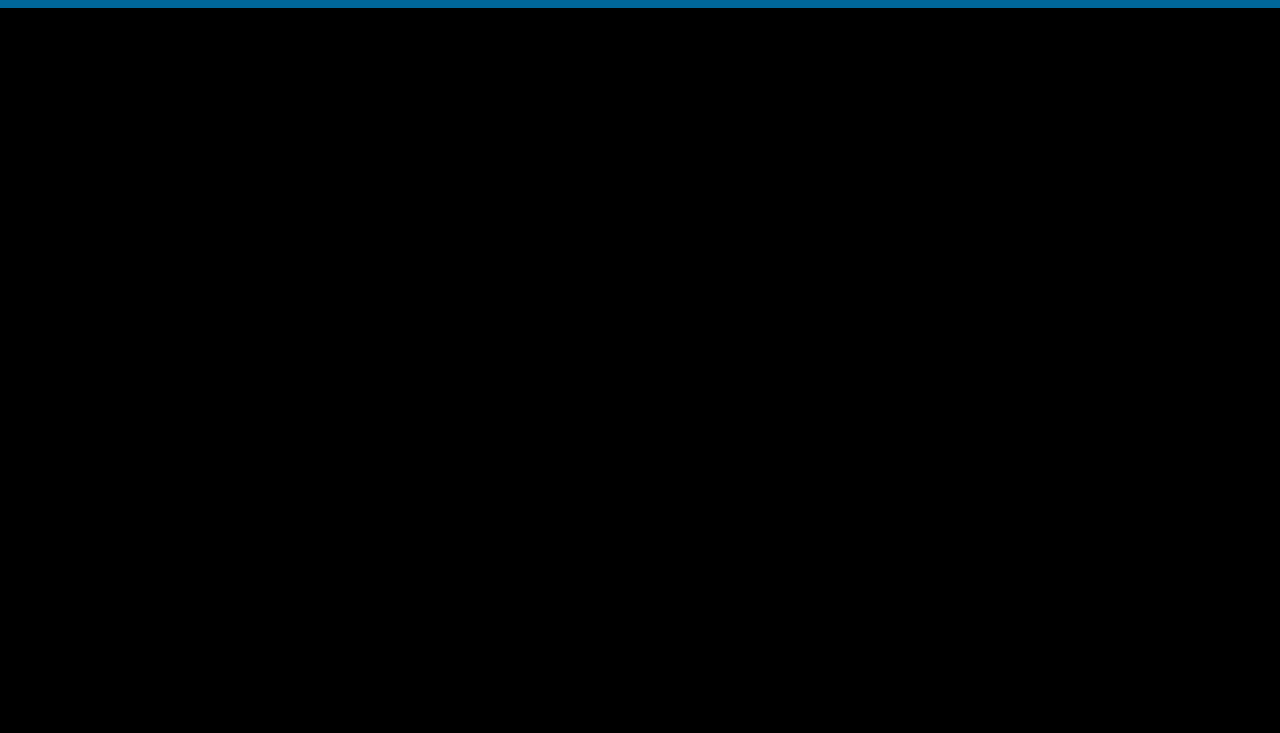
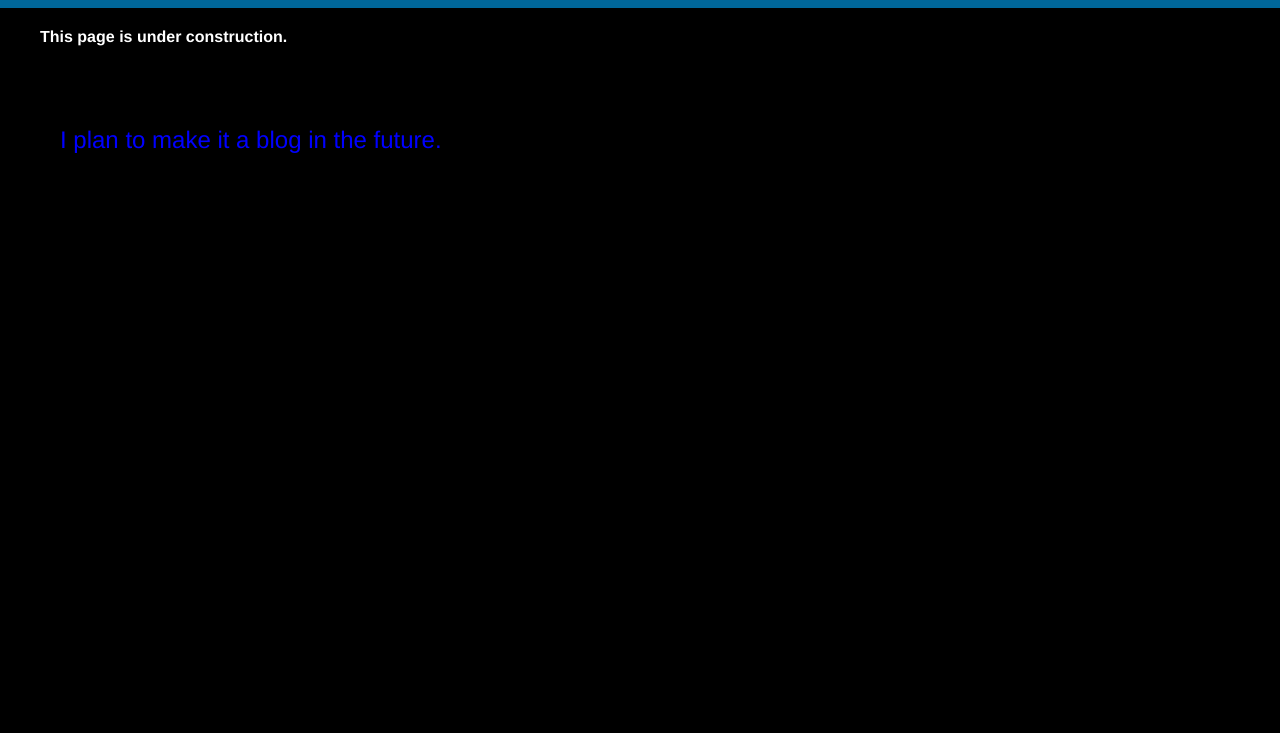
Before and after one commit to Danita645/VOT, a plain HTML site: page Lifelines.html in a window 1280 px wide. Shown: the part 67-800 px from the top of the page. Drawn offline with Linux system fonts and the light colour scheme.

Commit message:
I added text to the second page and made it width-responsive.

```diff
--- a/Lifelines.html
+++ b/Lifelines.html
@@ -17,6 +17,7 @@
     <!-- <li><a href="shop.html">Shop</a></li>  -->
   </ul>
 </header>
-<h2>This page is under construction</h2>
+<h4>This page is under construction.</h4>
+<p id="lifelines"> I plan to make it a blog in the future.</p>
 </body>
 </html>
--- a/vot.css
+++ b/vot.css
@@ -61,6 +61,17 @@
 		text-decoration: none;
 }
 
+	h4 {
+		color: white;
+		padding: 20px 40px;
+		width: 225px;
+	}
+
+	#lifelines {
+		width: 227px;
+		padding: 15px;
+		color: green;
+	}
 
 /*===========================
 	Viewport and Timeline
@@ -213,5 +224,17 @@ Viewport selector was added to fade-in images. It is a work-in-progress.
 		.timeline-item {
 			width: 325px;
 
-   }
+   		}
+
+   		h4 {
+		   width: 500px;
+	   }
+
+	   	#lifelines {
+			   color: blue;
+			   width: 800px;
+			   font-size: 1.5em;
+			   padding: 60px; 40px;
+		   }
+
 }
```
